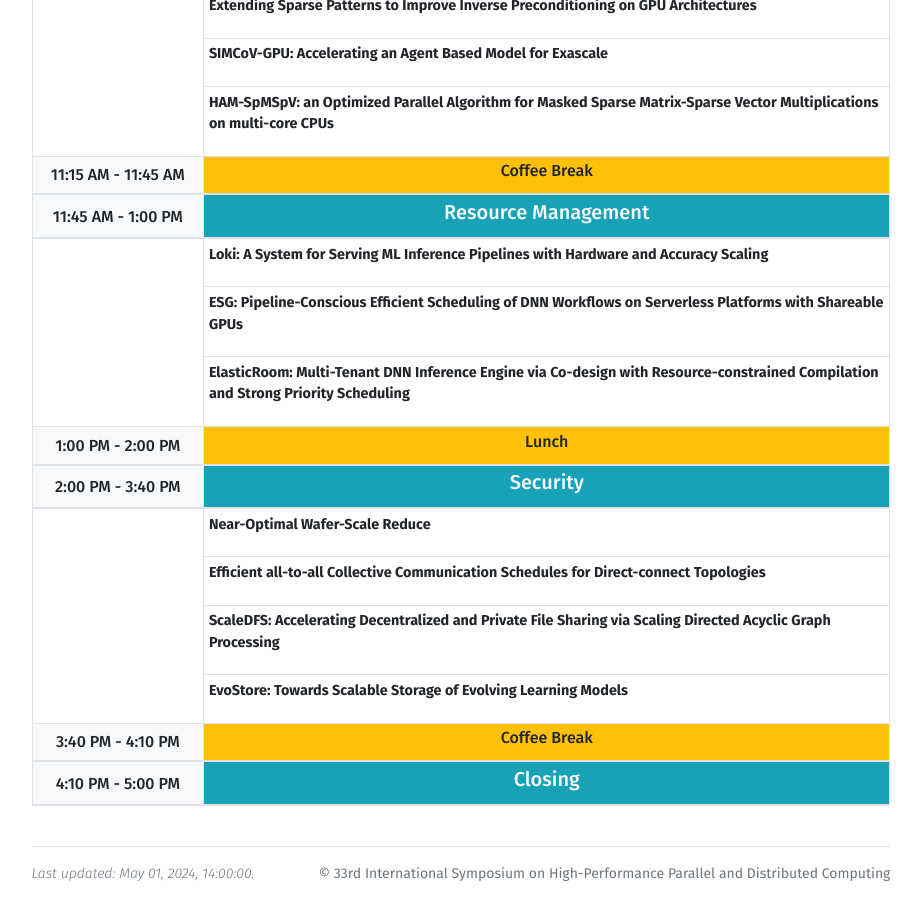
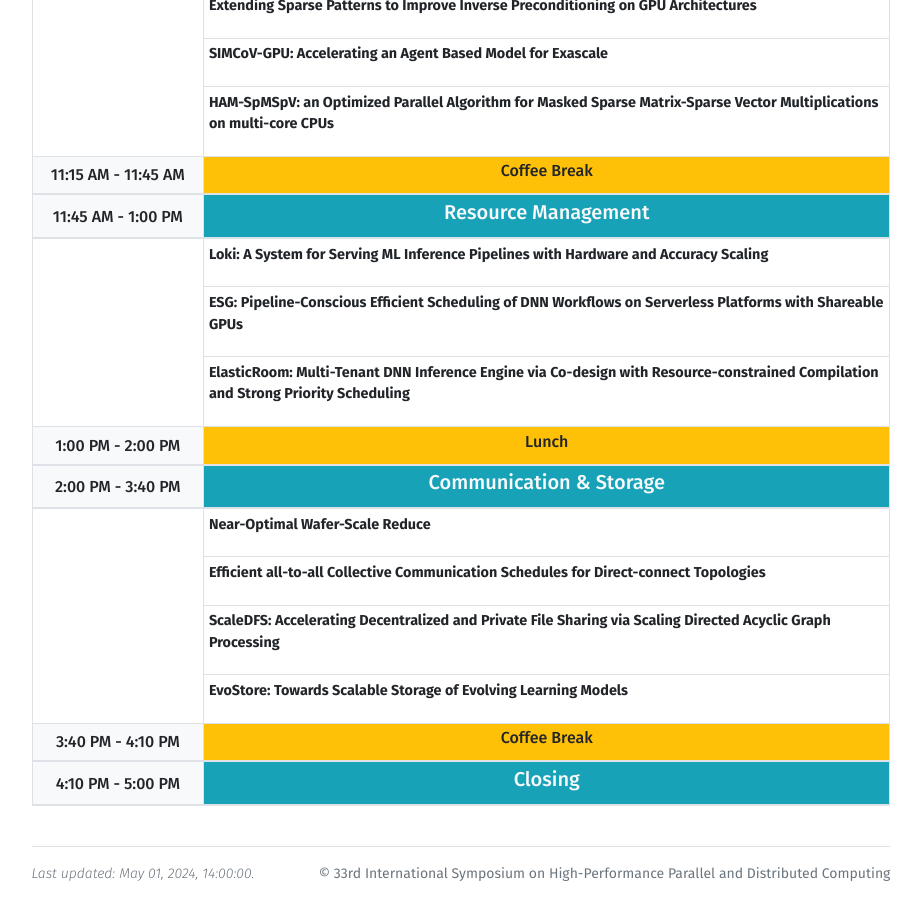
Before and after one commit to jacopo-massa/hpdc24-site, a Jekyll site: the page built from program.html, in a window 1280 px wide and 900 px high, scrolled down 2593 px. Shown: the whole window, without its empty margins (179-1101 px from the left). Built offline with Jekyll 4.4.1, drawn with Linux system fonts in a browser that asks for light colours.

Commit message:
fix typo in program

```diff
--- a/_data/program.yml
+++ b/_data/program.yml
@@ -198,7 +198,7 @@ schedule:
 
       - startTime: "2:00 PM"
         endTime: "3:40 PM"
-        title: "Security"
+        title: "Communication & Storage"
         type: presentation
         chair:
         events:
```
